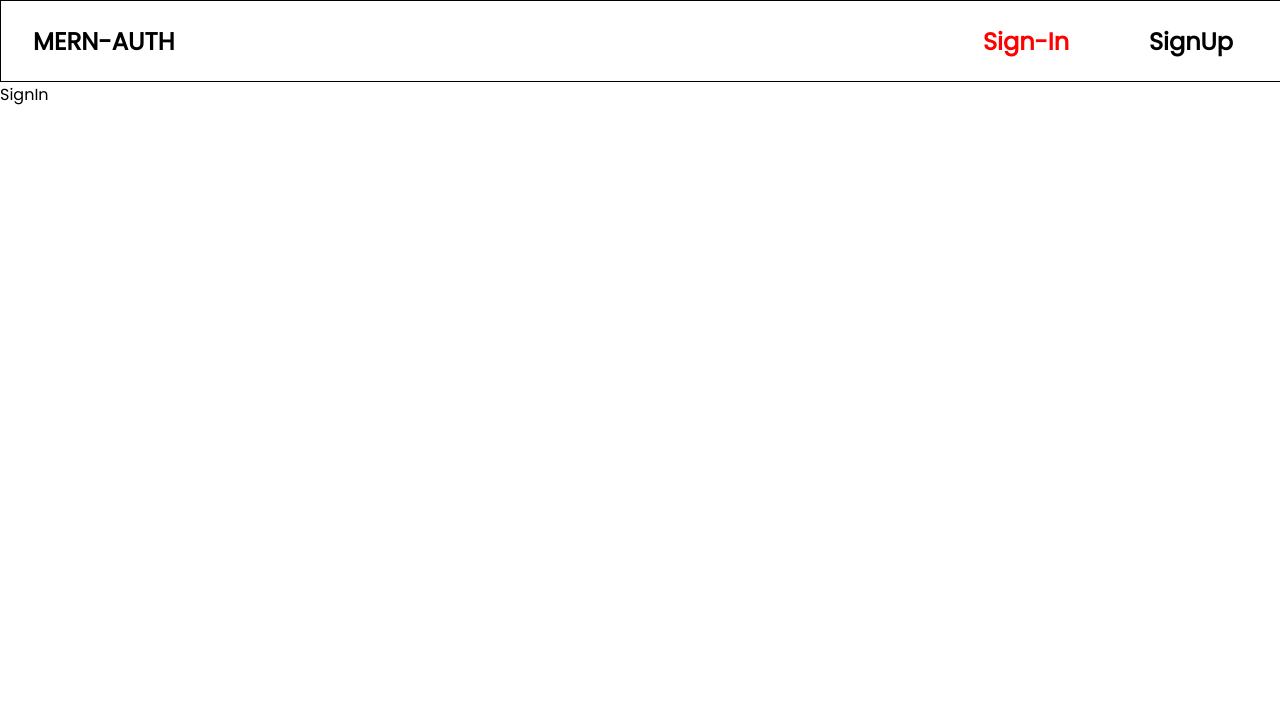
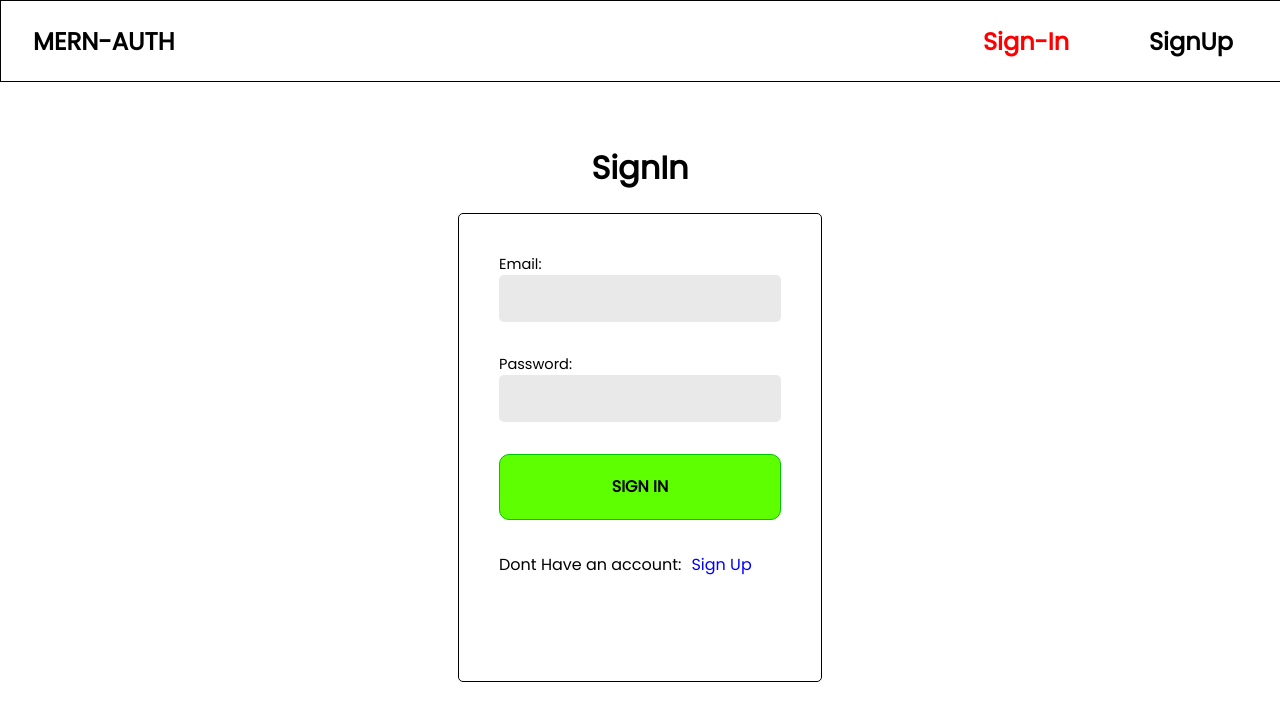
Before and after one commit to GeethoshGv/MERN-AUTH, a React (Vite) app in the folder client/: page /sign-in in a window 1280 px wide. Shown: the top 720 px of the page. Built offline with nearby package versions, Linux system fonts and the light colour scheme.

Commit message:
implement SignIn component with form submission

```diff
--- a/client/src/pages/signin/SignIn.jsx
+++ b/client/src/pages/signin/SignIn.jsx
@@ -1,7 +1,89 @@
 import React from "react";
+import { Link, useNavigate } from "react-router-dom";
+import { useState } from "react";
+// import "./signup.scss";
+// import { toast } from "react-hot-toast";
 
 const SignIn = () => {
-  return <div>SignIn</div>;
+  const navigate = useNavigate();
+
+  const [formData, setFormData] = useState({});
+  const [error, setError] = useState(false);
+  const [loading, setLoading] = useState(false);
+  const handleChange = (e) => {
+    setFormData({ ...formData, [e.target.id]: e.target.value });
+  };
+
+  const handleSubmit = async (e) => {
+    e.preventDefault();
+    try {
+      setLoading(true);
+
+      const response = await fetch("/api/auth/signin", {
+        method: "POST",
+        headers: { "Content-Type": "application/json" },
+        body: JSON.stringify(formData),
+      });
+
+      const data = await response.json();
+      setLoading(false);
+
+      if (data.success === true) {
+        setError("User registration failed. Please check your details.");
+        return;
+      }
+      navigate("/");
+
+      setError(null);
+    } catch (error) {
+      console.error("An unexpected error occurred:", error);
+      setLoading(false);
+      setError("An unexpected error occurred. Please try again.");
+    }
+  };
+  return (
+    <div className="signup_div">
+      <div className="form_div">
+        <h1>SignIn</h1>
+
+        <form onSubmit={handleSubmit}>
+          <div className="input_div">
+            <label htmlFor="">Email:</label>
+            <input
+              type="email"
+              // placeholder="Email"
+              id="email"
+              className="email_input input-style"
+              onChange={handleChange}
+            />
+          </div>
+
+          <div className="input_div">
+            <label htmlFor="">Password:</label>
+
+            <input
+              type="password"
+              // placeholder="Password"
+              id="password"
+              className="password_input input-style"
+              onChange={handleChange}
+            />
+          </div>
+
+          <div className="input_div button_div">
+            <button>{loading ? "Loading..." : "SIGN IN"}</button>
+          </div>
+          <div className="bottom-text">
+            <p>Dont Have an account:</p>
+            <Link to="/sign-up">
+              <span>Sign Up</span>
+            </Link>
+          </div>
+          <p>{error && <span className="error-message">{error}</span>}</p>
+        </form>
+      </div>
+    </div>
+  );
 };
 
 export default SignIn;
--- a/client/src/pages/signup/SignUp.jsx
+++ b/client/src/pages/signup/SignUp.jsx
@@ -1,10 +1,10 @@
 import React from "react";
-import { Link } from "react-router-dom";
+import { Link, useNavigate } from "react-router-dom";
 import { useState } from "react";
 import "./signup.scss";
-// import { toast } from "react-hot-toast";
 
 const SignUp = () => {
+  const navigate = useNavigate();
   const [formData, setFormData] = useState({});
   const [error, setError] = useState(false);
   const [loading, setLoading] = useState(false);
@@ -19,7 +19,6 @@ const SignUp = () => {
       setLoading(true);
       if (formData.password !== formData.conformPassword) {
         setPassword("Passwords do not match");
-        // console.log("Passwords do not match");
         return;
       } else if (formData.password === formData.conformPassword) {
         setPassword("Passwords matched");
@@ -39,7 +38,9 @@ const SignUp = () => {
         setError("User registration failed. Please check your details.");
         return;
       }
-      setError(null);
+      navigate("/sign-in");
+
+      // setError(null);
     } catch (error) {
       console.error("An unexpected error occurred:", error);
       setLoading(false);
```
Also changed, not shown: 2 other files (tests, documents, lock files or other folders).
